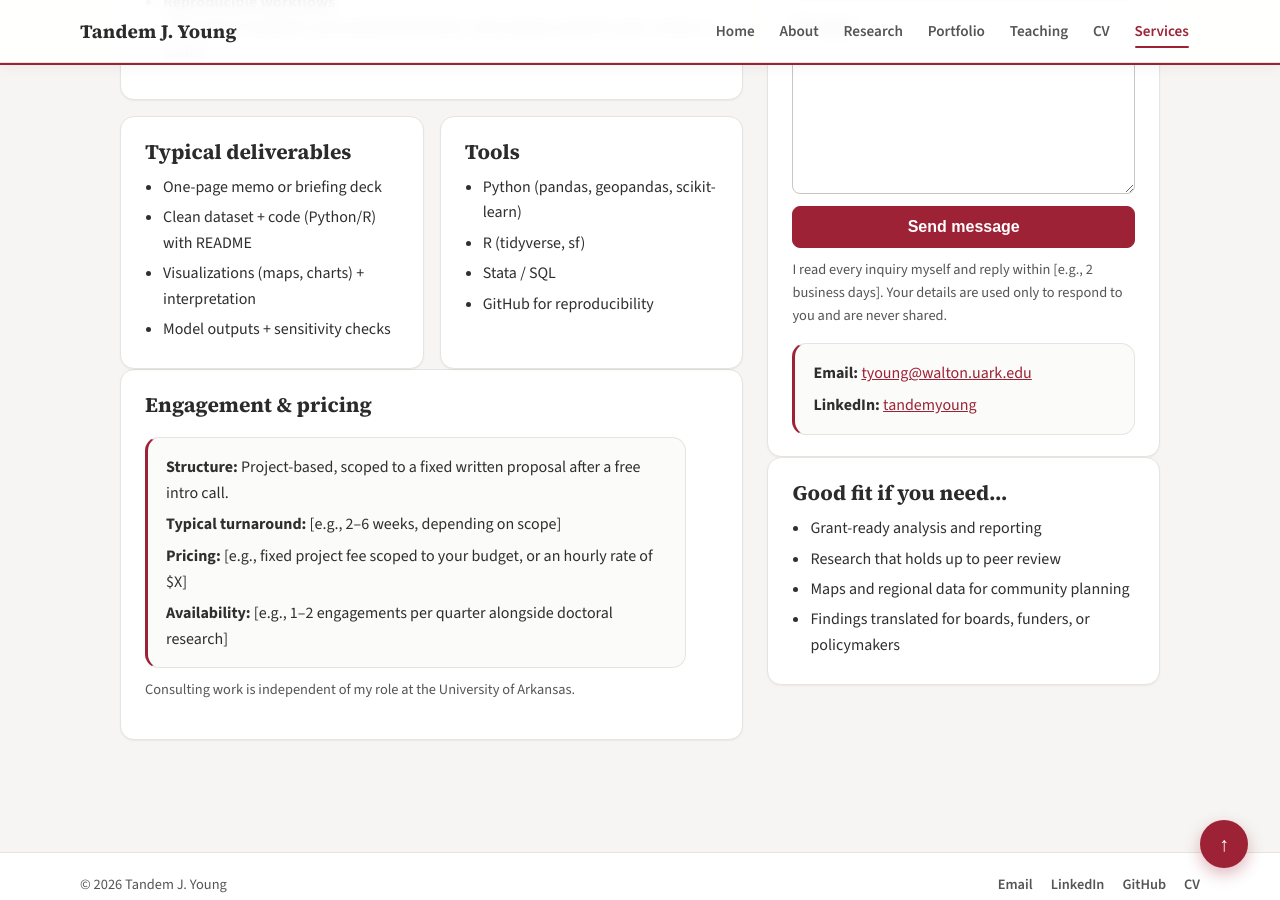
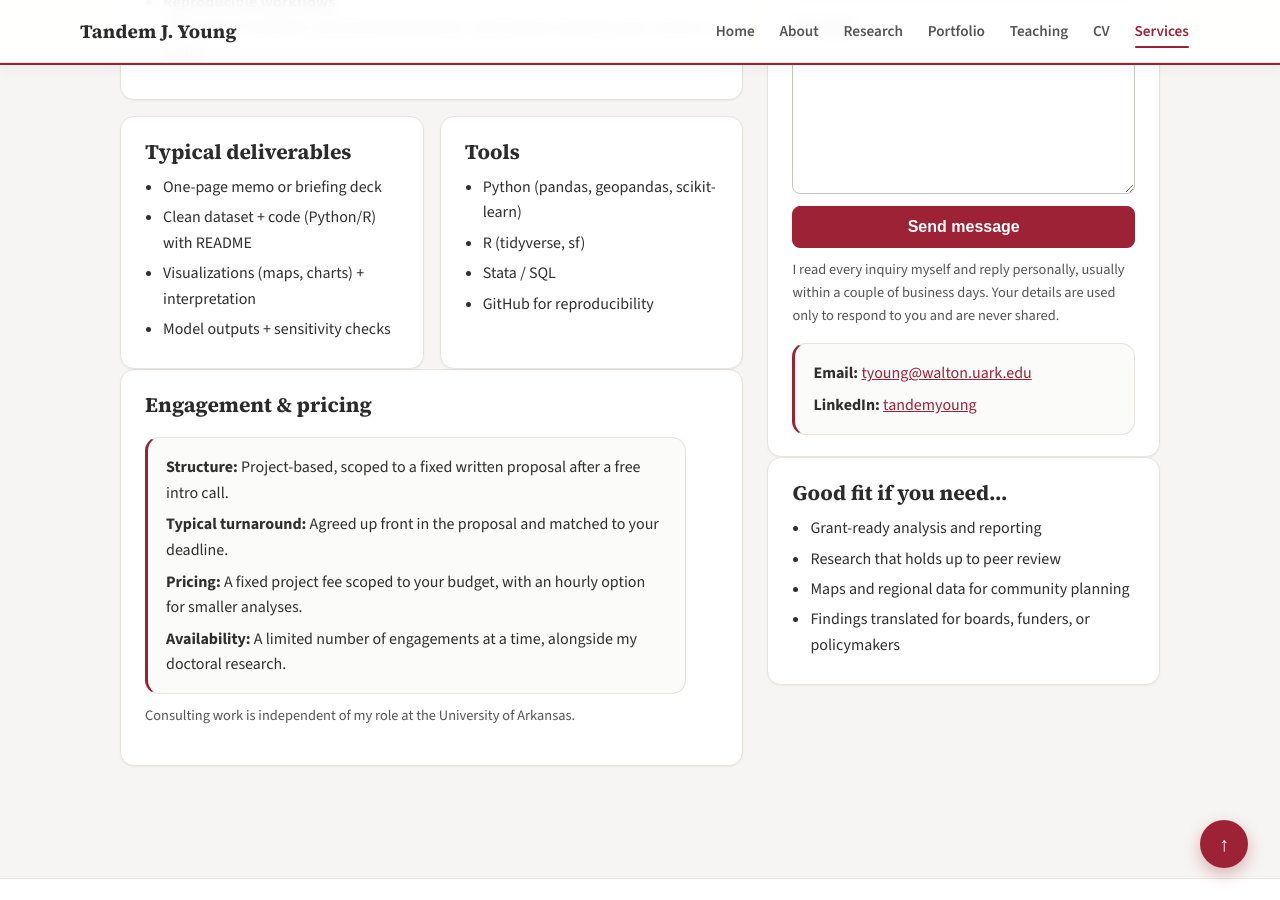
Before and after one commit to TandemYoung/tandemyoung.github.io, a Jekyll site: the page built from services.html, in a window 1280 px wide and 900 px high, scrolled down 1474 px. Built offline with Jekyll 4.4.1, drawn with Linux system fonts in a browser that asks for light colours.

Commit message:
Fill live placeholders, suppress empty blog, complete favicon set
- Replace bracketed [e.g., ...] placeholders on Services (pricing/
  turnaround/availability + response time) and Thanks with safe,
  non-numeric copy so no raw placeholders ship to visitors
- Add sitemap: false to the empty blog so the "No posts yet" page
  stays out of the sitemap (page + feed kept for future posts)
- Generate 16/32/192 favicons + site.webmanifest and wire them into
  head.html (alongside the existing 180px apple-touch-icon)

Co-Authored-By: Claude Opus 4.8 (1M context) <noreply@anthropic.com>

```diff
--- a/_includes/head.html
+++ b/_includes/head.html
@@ -1,7 +1,10 @@
 <meta charset="UTF-8" />
 <meta name="viewport" content="width=device-width, initial-scale=1.0" />
+<link rel="icon" type="image/png" sizes="32x32" href="{{ '/images/favicon-32x32.png' | relative_url }}">
+<link rel="icon" type="image/png" sizes="16x16" href="{{ '/images/favicon-16x16.png' | relative_url }}">
 <link rel="icon" type="image/png" href="{{ '/images/favicon.png' | relative_url }}">
 <link rel="apple-touch-icon" href="{{ '/images/favicon.png' | relative_url }}">
+<link rel="manifest" href="{{ '/site.webmanifest' | relative_url }}">
 <meta name="theme-color" content="#ffffff">
 <link rel="preconnect" href="https://fonts.googleapis.com">
 <link rel="preconnect" href="https://fonts.gstatic.com" crossorigin>
--- a/blog.html
+++ b/blog.html
@@ -2,6 +2,7 @@
 layout: default
 title: Blog
 description: "Notes on economics research, methods, and projects from Tandem J. Young."
+sitemap: false
 ---
 
 <section class="blog">
--- a/services.html
+++ b/services.html
@@ -156,10 +156,9 @@ description: "Economic and spatial analysis consulting by Tandem J. Young — pr
         <h2>Engagement &amp; pricing</h2>
         <div class="quick-facts">
           <div><strong>Structure:</strong> Project-based, scoped to a fixed written proposal after a free intro call.</div>
-          <!-- TODO (placeholder): replace the bracketed values below with your real numbers. -->
-          <div><strong>Typical turnaround:</strong> [e.g., 2–6 weeks, depending on scope]</div>
-          <div><strong>Pricing:</strong> [e.g., fixed project fee scoped to your budget, or an hourly rate of $X]</div>
-          <div><strong>Availability:</strong> [e.g., 1–2 engagements per quarter alongside doctoral research]</div>
+          <div><strong>Typical turnaround:</strong> Agreed up front in the proposal and matched to your deadline.</div>
+          <div><strong>Pricing:</strong> A fixed project fee scoped to your budget, with an hourly option for smaller analyses.</div>
+          <div><strong>Availability:</strong> A limited number of engagements at a time, alongside my doctoral research.</div>
         </div>
         <p class="form-note">Consulting work is independent of my role at the University of Arkansas.</p>
       </div>
@@ -199,9 +198,8 @@ description: "Economic and spatial analysis consulting by Tandem J. Young — pr
         </form>
 
         <p class="form-note">
-          <!-- TODO (placeholder): set your real response time. -->
-          I read every inquiry myself and reply within [e.g., 2 business days]. Your details are used
-          only to respond to you and are never shared.
+          I read every inquiry myself and reply personally, usually within a couple of business days.
+          Your details are used only to respond to you and are never shared.
         </p>
 
         <div class="quick-facts contact-info">
--- a/thanks.html
+++ b/thanks.html
@@ -9,9 +9,8 @@ sitemap: false
   <p class="home-eyebrow">Message sent</p>
   <h1 class="page-title">Thanks — your message is on its way</h1>
   <p class="lede">
-    <!-- TODO (placeholder): set your real response time to match the Services page. -->
-    I read every inquiry myself and will reply within [e.g., 2 business days]. In the meantime,
-    feel free to look through my research and portfolio.
+    I read every inquiry myself and will reply personally, usually within a couple of business days.
+    In the meantime, feel free to look through my research and portfolio.
   </p>
   <p>
     <a href="{{ '/' | relative_url }}" class="btn btn-primary">Back to home</a>
```
Also changed, not shown: images/favicon-16x16.png (added), images/favicon-192x192.png (added), images/favicon-32x32.png (added), site.webmanifest (added).
